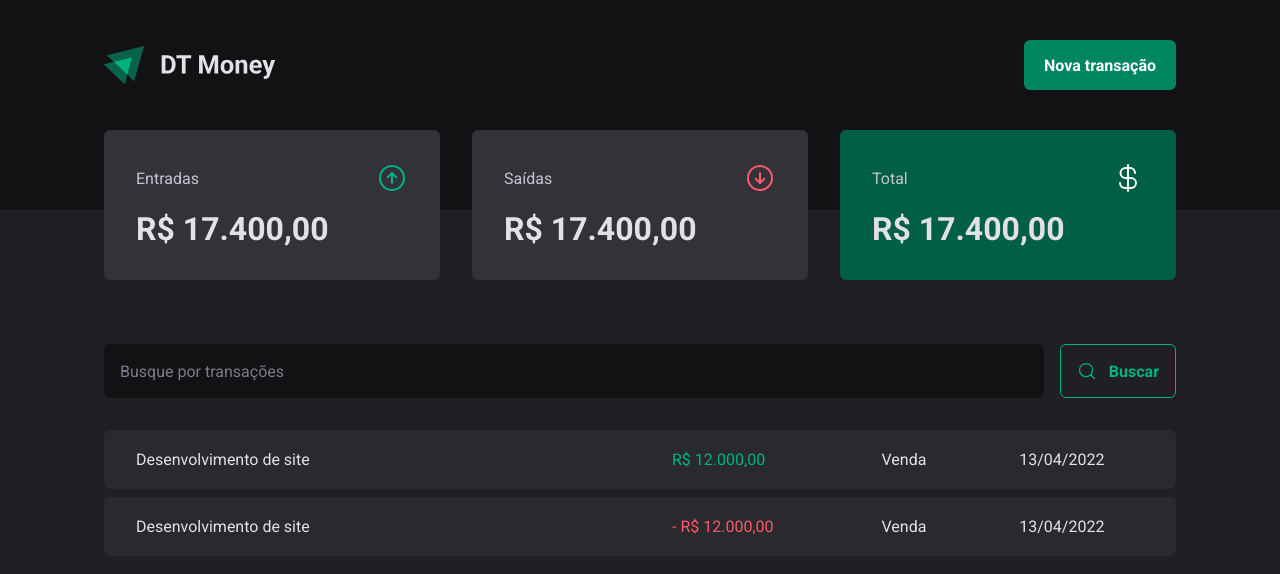
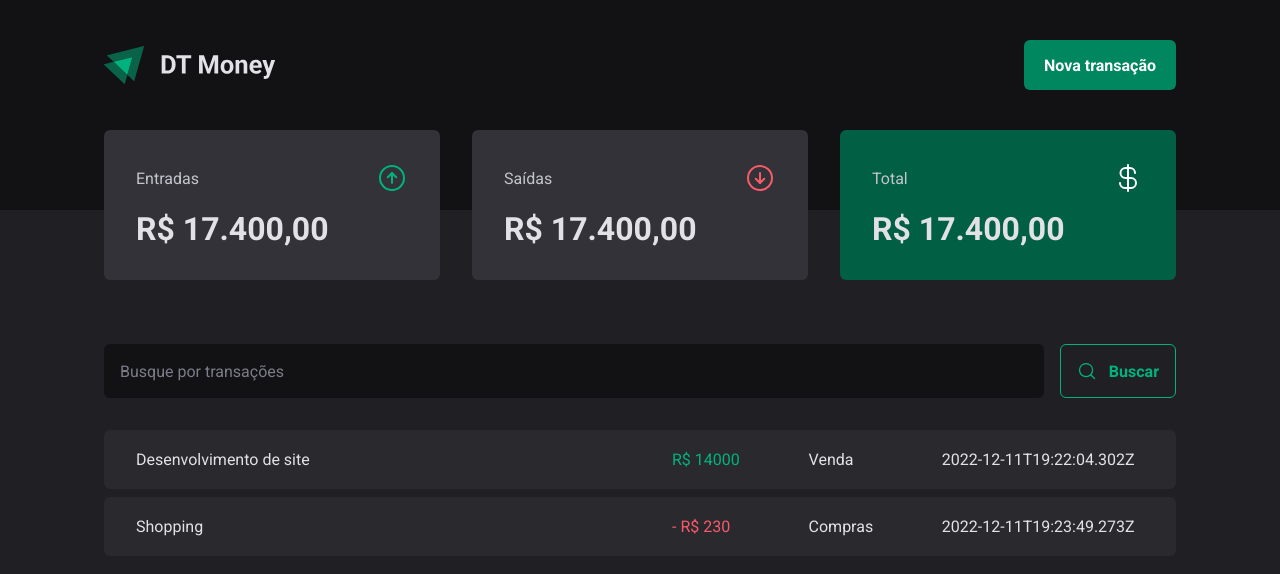
Before and after one commit to viniscrv/dt-money, a React (Vite) app: page / in a window 1280 px wide. Shown: the top 574 px of the page. Built offline with nearby package versions, Linux system fonts and the light colour scheme; data requests are answered from the project's data file.

Commit message:
consumido dados de json-server

```diff
--- a/package.json
+++ b/package.json
@@ -5,6 +5,7 @@
   "type": "module",
   "scripts": {
     "dev": "vite",
+    "dev:server": "json-server server.json -w -d 500",
     "build": "tsc && vite build",
     "preview": "vite preview"
   },
@@ -21,6 +22,7 @@
     "@types/react-dom": "^18.0.9",
     "@types/styled-components": "^5.1.26",
     "@vitejs/plugin-react": "^3.0.0",
+    "json-server": "^0.17.1",
     "typescript": "^4.9.3",
     "vite": "^4.0.0"
   }
--- /dev/null
+++ b/server.json
@@ -0,0 +1,20 @@
+{
+    "transactions": [
+        {
+            "id": 1,
+            "description": "Desenvolvimento de site",
+            "type": "income",
+            "category": "Venda",
+            "price": 14000,
+            "createdAt": "2022-12-11T19:22:04.302Z"
+        },
+        {
+            "id": 2,
+            "description": "Shopping",
+            "type": "outcome",
+            "category": "Compras",
+            "price": 230,
+            "createdAt": "2022-12-11T19:23:49.273Z"
+        }
+    ]
+}
--- a/src/pages/Transactions/index.tsx
+++ b/src/pages/Transactions/index.tsx
@@ -1,11 +1,32 @@
+import { useEffect, useState } from "react";
 import { Header } from "../../components/Header";
 import { Summary } from "../../components/Summary";
 import { SearchForm } from "./components/SearchForm";
 import { PriceHighlight, TransactionsContainer, TransactionsTable } from "./styles";
 
+export function Transactions() {
 
+    interface Transaction {
+        id: number;
+        description: string;
+        type: "income" | "outcome";
+        price: number;
+        category: string;
+        createdAt: string;
+    }
 
-export function Transactions() {
+    const [transactions, setTransactions] = useState<Transaction[]>([]);
+
+    useEffect(() => {
+        async function loadTransactions() {
+            const response = await fetch("http://localhost:3000/transactions");
+            const data = await response.json();
+            setTransactions(data);
+        }
+
+        loadTransactions();
+    },[])
+
     return (
         <div>
             <Header/>
@@ -14,22 +35,21 @@ export function Transactions() {
                 <SearchForm/>
                 <TransactionsTable>
                     <tbody>
-                        <tr>
-                            <td width="50%">Desenvolvimento de site</td>
-                            <td>
-                                <PriceHighlight variant="income">R$ 12.000,00</PriceHighlight>
-                            </td>
-                            <td>Venda</td>
-                            <td>13/04/2022</td>
-                        </tr>
-                        <tr>
-                            <td width="50%">Desenvolvimento de site</td>
-                            <td>
-                                <PriceHighlight variant="outcome">- R$ 12.000,00</PriceHighlight>
-                            </td>
-                            <td>Venda</td>
-                            <td>13/04/2022</td>
-                        </tr>
+                        {transactions.map(transaction => {
+                            return (
+                                <tr key={transaction.id}>
+                                    <td width="50%">{transaction.description}</td>
+                                    <td>
+                                        <PriceHighlight variant={transaction.type}>
+                                            {transaction.type === "income" ? `R$ ${transaction.price}` : `- R$ ${transaction.price}`}
+                                        </PriceHighlight>
+                                    </td>
+                                    <td>{transaction.category}</td>
+                                    <td>{transaction.createdAt}</td>
+                                </tr>
+                            );
+                        })}
+
                     </tbody>
                 </TransactionsTable>
             </TransactionsContainer>
```
Also changed, not shown: 1 other file (tests, documents, lock files or other folders).
